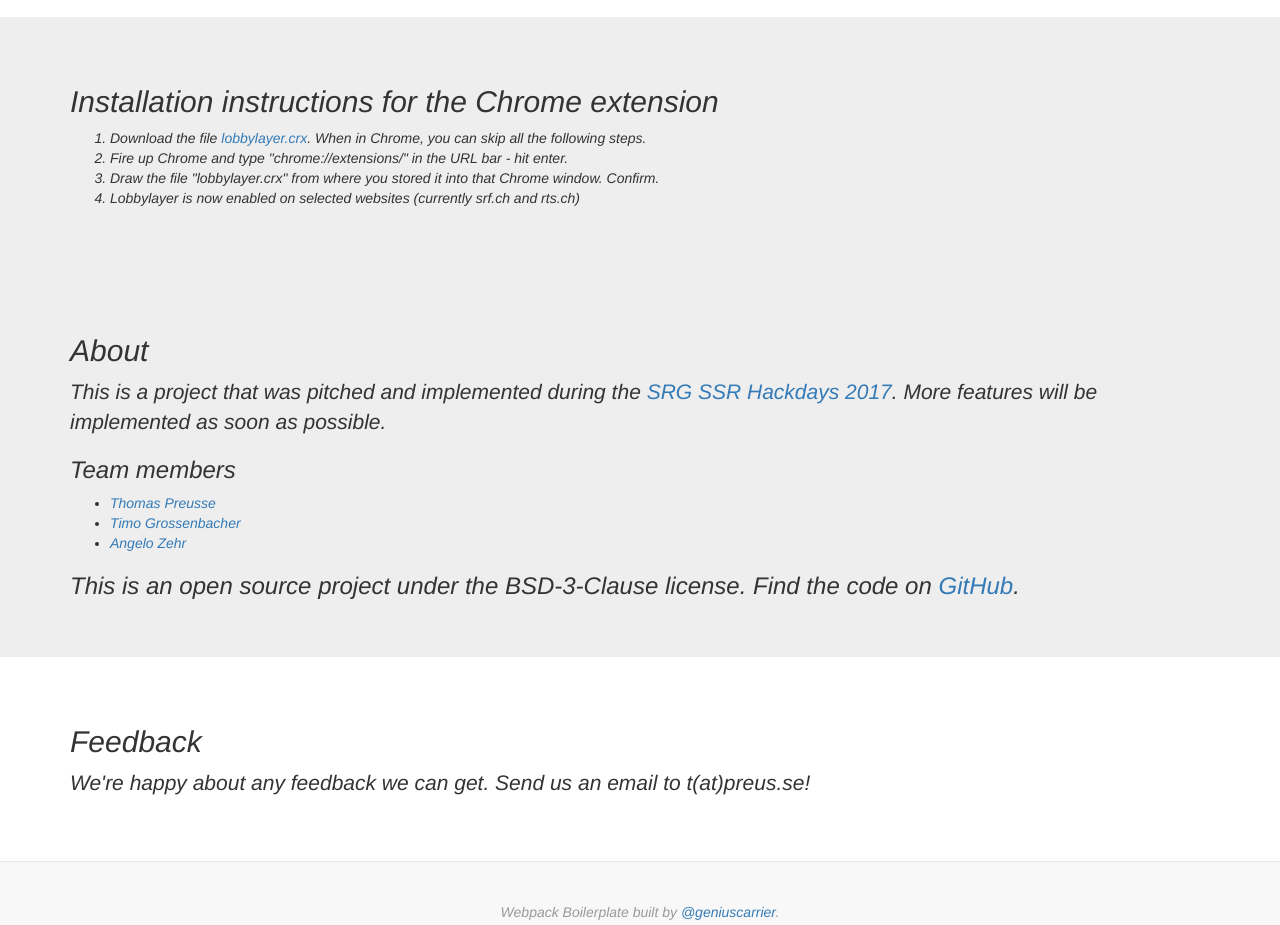
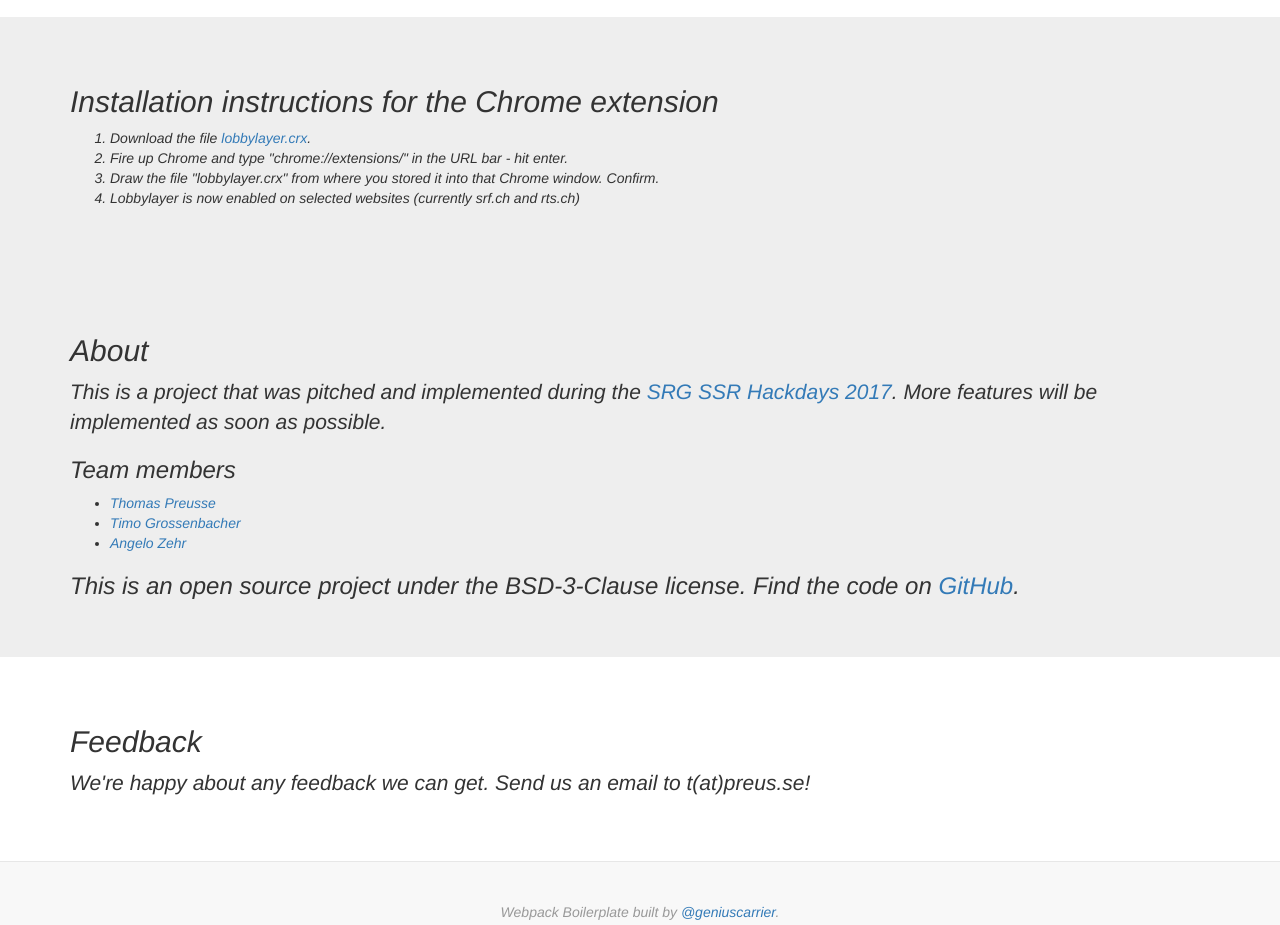
Before and after one commit to lobbylayer/website, a website: page index.html in a window 1280 px wide. Shown: the part 2020-2945 px from the top of the page. Drawn offline with Linux system fonts and the light colour scheme.

Commit message:
updated a sentence

```diff
--- a/index.html
+++ b/index.html
@@ -117,7 +117,7 @@
         <div class="container">
             <h2><i>Installation instructions for the Chrome extension</h2>
             <ol>
-                <li>Download the file <a href="lobbylayer.crx">lobbylayer.crx</a>. When in Chrome, you can skip all the following steps.</li>
+                <li>Download the file <a href="lobbylayer.crx">lobbylayer.crx</a>.</li>
                 <li>Fire up Chrome and type "chrome://extensions/" in the URL bar - hit enter.</li>
                 <li>Draw the file "lobbylayer.crx" from where you stored it into that Chrome window. Confirm.</li>
                 <li>Lobbylayer is now enabled on selected websites (currently srf.ch and rts.ch)</li>
```
